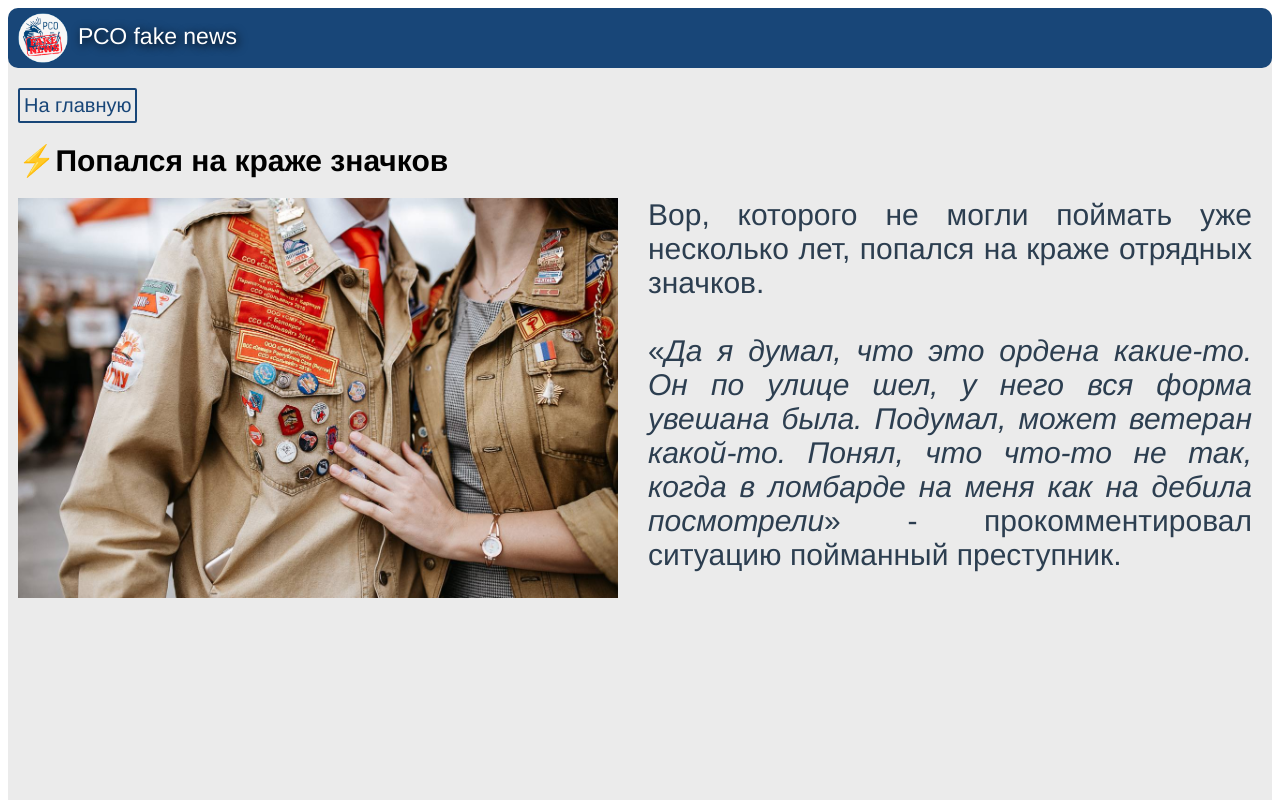
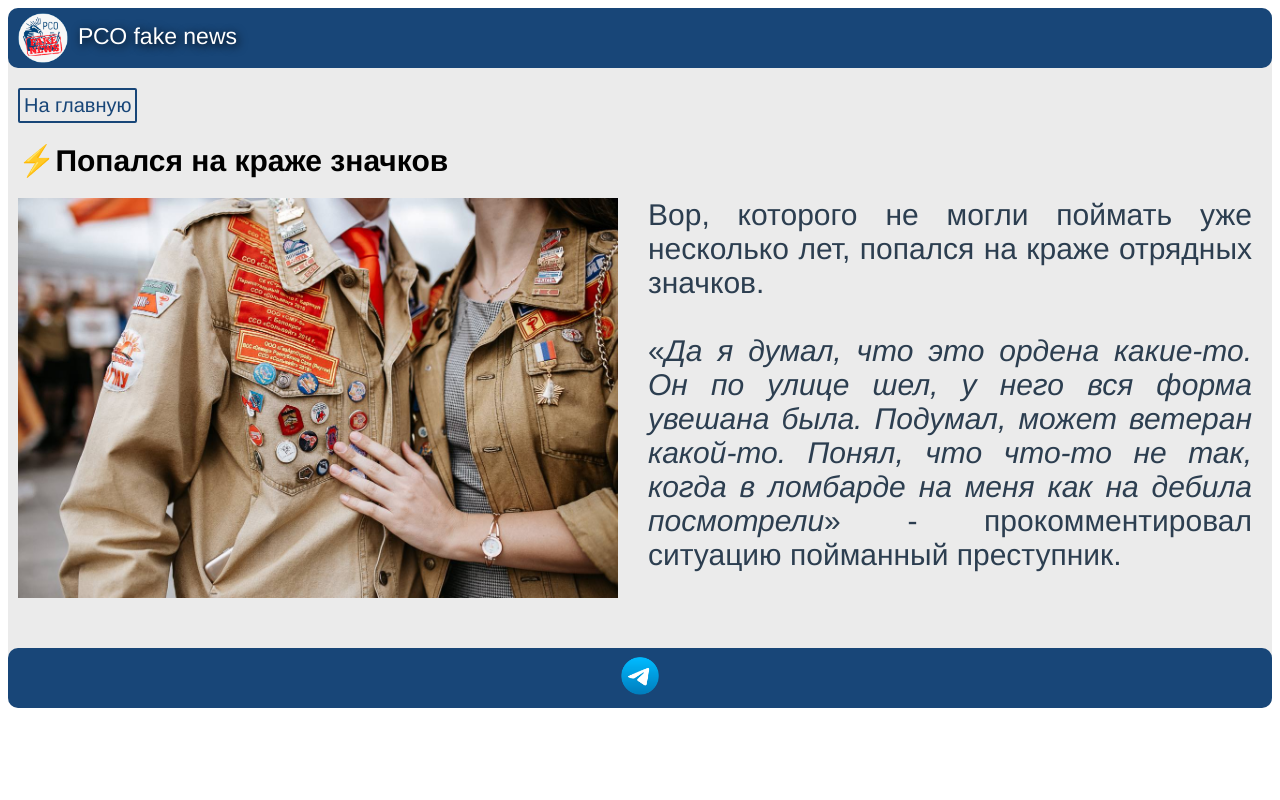
Before and after one commit to Ansanat/rso-fake-news, a Vue app: page /news/article1 in a window 1280 px wide. Shown: the top 800 px of the page. Built offline with nearby package versions, Linux system fonts and the light colour scheme.

Commit message:
add footer component

```diff
--- a/src/App.vue
+++ b/src/App.vue
@@ -1,15 +1,18 @@
 <template>
   <Navbar id="head"/>
   <router-view />
+  <Footer/>
 </template>
 
 <script>
 import Navbar from './components/nav-bar.vue'
+import Footer from './components/v-footer.vue'
 
 export default {
   name: 'App',
   components: {
-    Navbar
+    Navbar,
+    Footer
   }
 }
 </script>
@@ -22,6 +25,5 @@ export default {
   color: #2c3e50;
   background-color: #ebebeb;
   border-radius: 10px;
-  padding-bottom: 500px;
 }
 </style>
--- /dev/null
+++ b/src/components/v-footer.vue
@@ -0,0 +1,36 @@
+<template>
+  <div class="v-footer">
+    <div class="v-footer-container">
+      <a href="https://t.me/rso_fake_news"><img src="@/img/telegram_logo.png" class="v-footer-icon"/></a>
+    </div>
+  </div>
+</template>
+
+<script>
+export default {
+  name: 'v-footer',
+  props: {
+  }
+}
+</script>
+
+<style lang="scss">
+.v-footer {
+  width: 100%;
+  height: 60px;
+  background-color: #184678;
+  border-radius: 10px;
+  margin-top: 50px;
+  display: flex;
+  align-items: center;
+  justify-content: center;
+
+  &-container {
+
+  }
+
+  &-icon {
+    width: 40px;
+  }
+}
+</style>
```
Also changed, not shown: src/img/telegram_logo.png (added).
